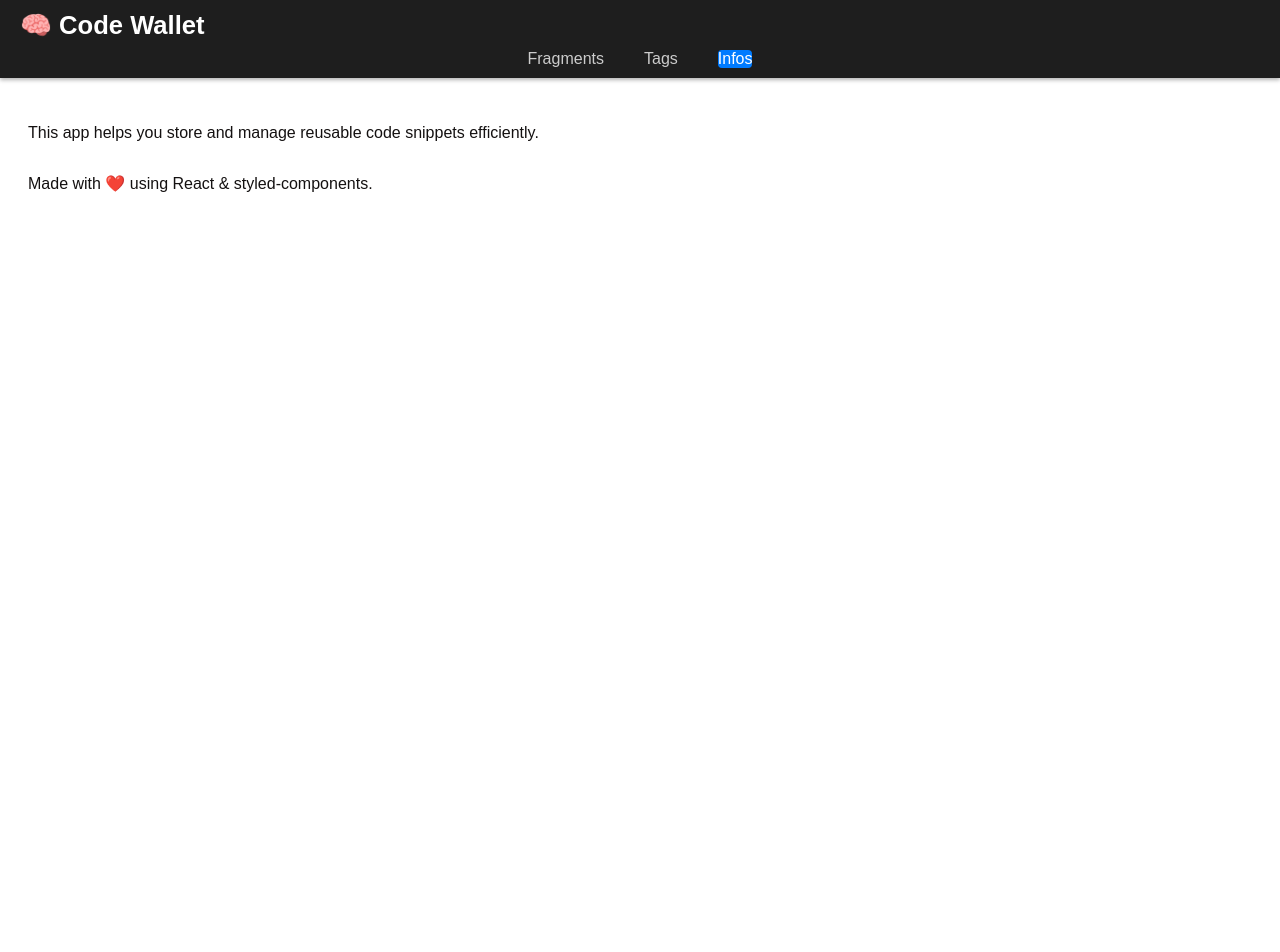
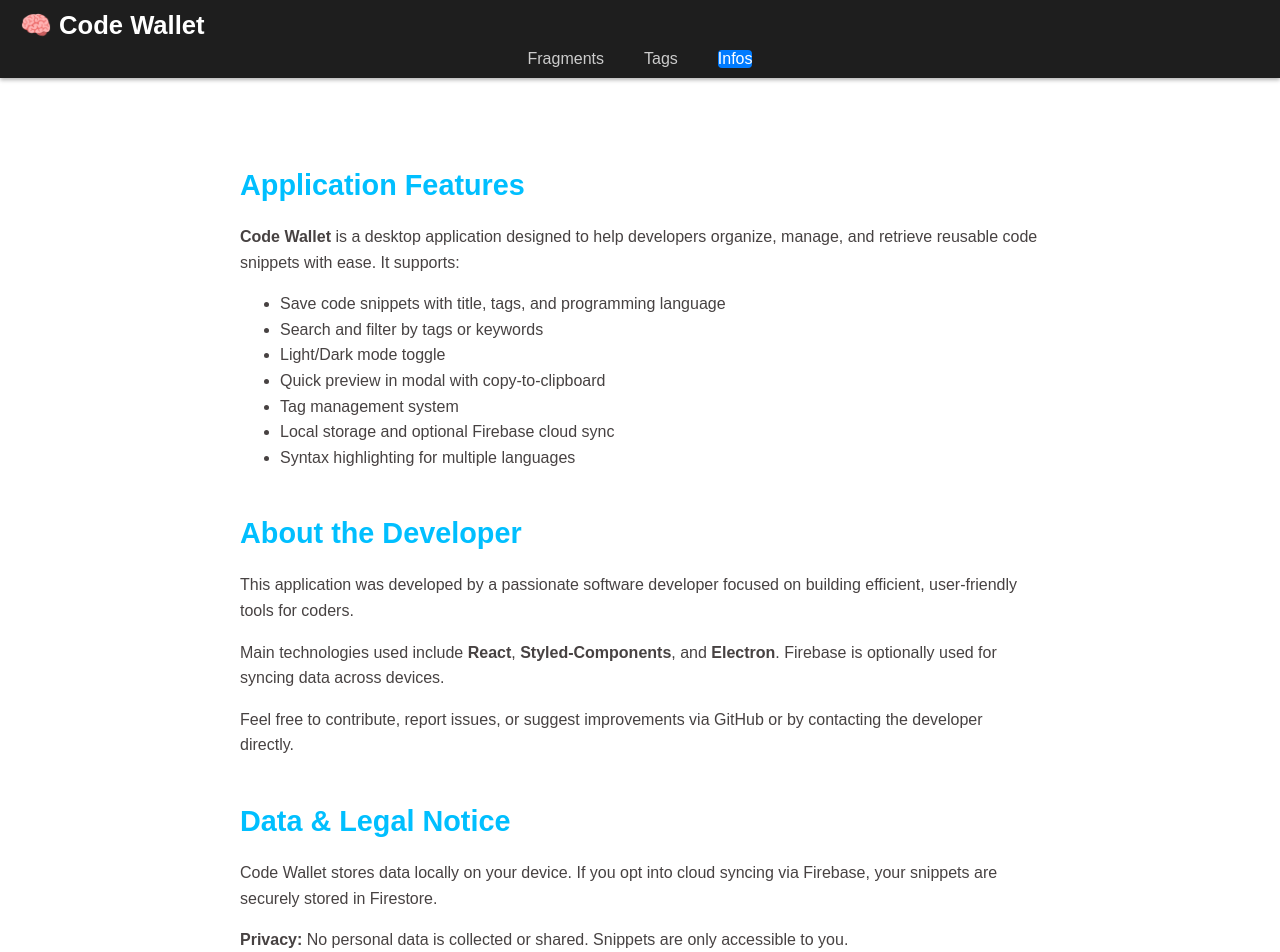
Before and after one commit to boboue1/Code-wallet, a React (Vite) app: page /infos in a window 1280 px wide. Shown: the top 952 px of the page. Before the commit the page ends 800 px from the top, so only its background shows below. Built offline with nearby package versions, Linux system fonts and the light colour scheme; no server answers.

Commit message:
simulation du rendu du fichier tags

```diff
--- a/src/components/InfosPage.jsx
+++ b/src/components/InfosPage.jsx
@@ -1,27 +1,79 @@
 import styled from 'styled-components';
 
 const PageContainer = styled.div`
-  /* width: 100%;
-  height: 100vh; */
-  color: #141111;
-  display: flex;
-  flex-direction: column;
-  align-items: flex-start;
-  justify-content: center;
+  padding: 30px;
+  max-width: 800px;
+  margin: auto;
+  color: #474242;
+  line-height: 1.6;
+`;
+
+const Section = styled.section`
+  margin-bottom: 40px;
 `;
 
 const Title = styled.h2`
-  font-size: 2rem;
-  margin-bottom: 20px;
+  font-size: 1.8rem;
+  margin-bottom: 16px;
+  color: #00bfff;
 `;
 
-function InfosPage() {
+const Paragraph = styled.p`
+  margin-bottom: 12px;
+`;
+
+function InfoPage() {
   return (
     <PageContainer>
-      <p>This app helps you store and manage reusable code snippets efficiently.</p>
-      <p>Made with ❤️ using React & styled-components.</p>
+      <Section>
+        <Title>Application Features</Title>
+        <Paragraph>
+          <strong>Code Wallet</strong> is a desktop application designed to help developers organize, manage, and retrieve reusable code snippets with ease. It supports:
+        </Paragraph>
+        <ul>
+          <li> Save code snippets with title, tags, and programming language</li>
+          <li> Search and filter by tags or keywords</li>
+          <li>Light/Dark mode toggle</li>
+          <li>Quick preview in modal with copy-to-clipboard</li>
+          <li> Tag management system</li>
+          <li> Local storage and optional Firebase cloud sync</li>
+          <li> Syntax highlighting for multiple languages</li>
+        </ul>
+      </Section>
+
+      <Section>
+        <Title> About the Developer</Title>
+        <Paragraph>
+          This application was developed by a passionate software developer focused on building efficient, user-friendly tools for coders.
+        </Paragraph>
+        <Paragraph>
+          Main technologies used include <strong>React</strong>, <strong>Styled-Components</strong>, and <strong>Electron</strong>. Firebase is optionally used for syncing data across devices.
+        </Paragraph>
+        <Paragraph>
+          Feel free to contribute, report issues, or suggest improvements via GitHub or by contacting the developer directly.
+        </Paragraph>
+      </Section>
+
+      <Section>
+        <Title> Data & Legal Notice</Title>
+        <Paragraph>
+          Code Wallet stores data locally on your device. If you opt into cloud syncing via Firebase, your snippets are securely stored in Firestore.
+        </Paragraph>
+        <Paragraph>
+          <strong>Privacy:</strong> No personal data is collected or shared. Snippets are only accessible to you.
+        </Paragraph>
+        <Paragraph>
+          <strong>Data Usage:</strong> All data is strictly used for functionality purposes. We do not sell, analyze, or expose your code.
+        </Paragraph>
+        <Paragraph>
+          <strong>Disclaimer:</strong> This app is provided "as is" without any warranties. Please ensure your backups if using locally stored data only.
+        </Paragraph>
+        <Paragraph>
+          For questions about data use or your rights under GDPR or other privacy regulations, contact the developer directly.
+        </Paragraph>
+      </Section>
     </PageContainer>
   );
 }
 
-export default InfosPage;
+export default InfoPage;
--- a/src/components/TagsPage.jsx
+++ b/src/components/TagsPage.jsx
@@ -1,13 +1,77 @@
+// src/pages/TagsPage.jsx
+import { useEffect, useState } from 'react';
 import styled from 'styled-components';
 
+// Exemple local de fragments simulés
+const mockFragments = [
+  { id: 1, title: "React snippet", tags: ["react", "js"] },
+  { id: 2, title: "PHP Code", tags: ["php", "backend"] },
+  { id: 3, title: "MySQL Query", tags: ["sql", "backend", "php"] },
+];
+
 const PageContainer = styled.div`
+  padding: 20px;
+`;
+
+const Header = styled.div`
+  display: flex;
+  justify-content: space-between;
+  align-items: center;
+`;
+
+const TagList = styled.ul`
+  list-style: none;
+  padding: 0;
+  margin-top: 20px;
+`;
+
+const TagItem = styled.li`
+  background-color: #333;
+  color: #fff;
+  padding: 8px 12px;
+  border-radius: 8px;
+  margin-bottom: 8px;
+  display: inline-block;
+`;
+
+const ButtonNew = styled.button`
+  padding: 8px 12px;
+  background-color: #007bff;
+  border: none;
+  color: white;
+  border-radius: 4px;
+  cursor: pointer;
+
+  &:hover {
+    background-color: #005fcc;
+  }
 `;
 
 function TagsPage() {
+  const [tags, setTags] = useState([]);
+
+  useEffect(() => {
+    const extractedTags = mockFragments.flatMap(f => f.tags || []);
+    const uniqueTags = [...new Set(extractedTags)];
+    setTags(uniqueTags);
+  }, []);
+
   return (
     <PageContainer>
-      <p>Tag your snippets to organize them by category.</p>
-      {/* À venir : Liste de tags, ajout, édition, suppression... */}
+      <Header>
+        <h2>Tags</h2>
+        <ButtonNew onClick={() => alert("Feature coming soon!")}>+ New Tag</ButtonNew>
+      </Header>
+
+      <p>Filter and manage all tags used in your code fragments.</p>
+
+      <TagList>
+        {tags.length === 0 ? (
+          <p>No tags available.</p>
+        ) : (
+          tags.map((tag, index) => <TagItem key={index}>{tag}</TagItem>)
+        )}
+      </TagList>
     </PageContainer>
   );
 }
--- /dev/null
+++ b/src/firebase.js
@@ -0,0 +1,19 @@
+// src/firebase.js
+import { initializeApp } from 'firebase/app';
+import { getFirestore } from 'firebase/firestore';
+
+const firebaseConfig = {
+  apiKey: "AIzaSyCdnLw7lPzgbTy9tcAXSqolovDD9U6a2SI",
+  authDomain: "code-wallet-f3f1d.firebaseapp.com",
+  projectId: "code-wallet-f3f1d",
+  storageBucket: "code-wallet-f3f1d.firebasestorage.app",
+  messagingSenderId: "158183849902",
+  appId: "1:158183849902:web:0f306f7057fafc9c3fd23f",
+  measurementId: "G-X2F1YSF7TZ"
+};
+
+
+const app = initializeApp(firebaseConfig);
+const db = getFirestore(app);
+
+export default db;
```
Also changed, not shown: 1 other file (tests, documents, lock files or other folders).
